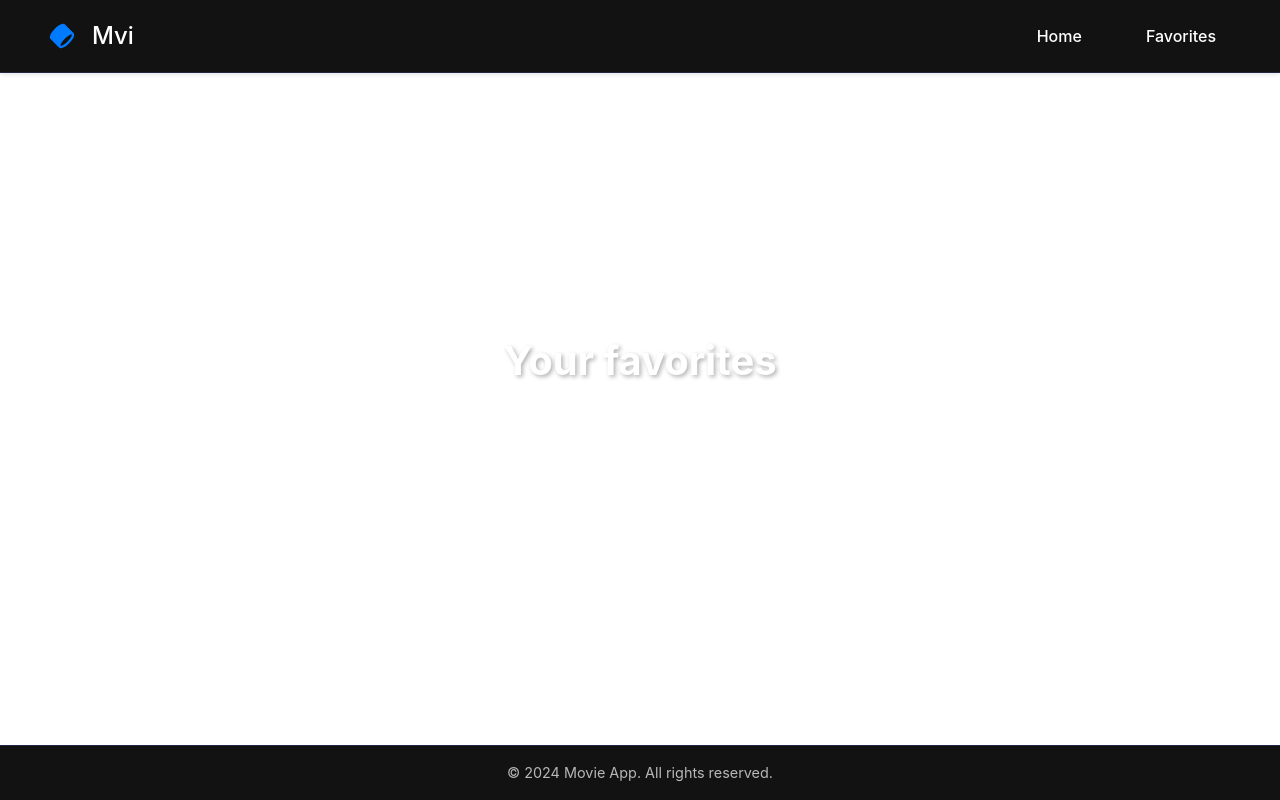
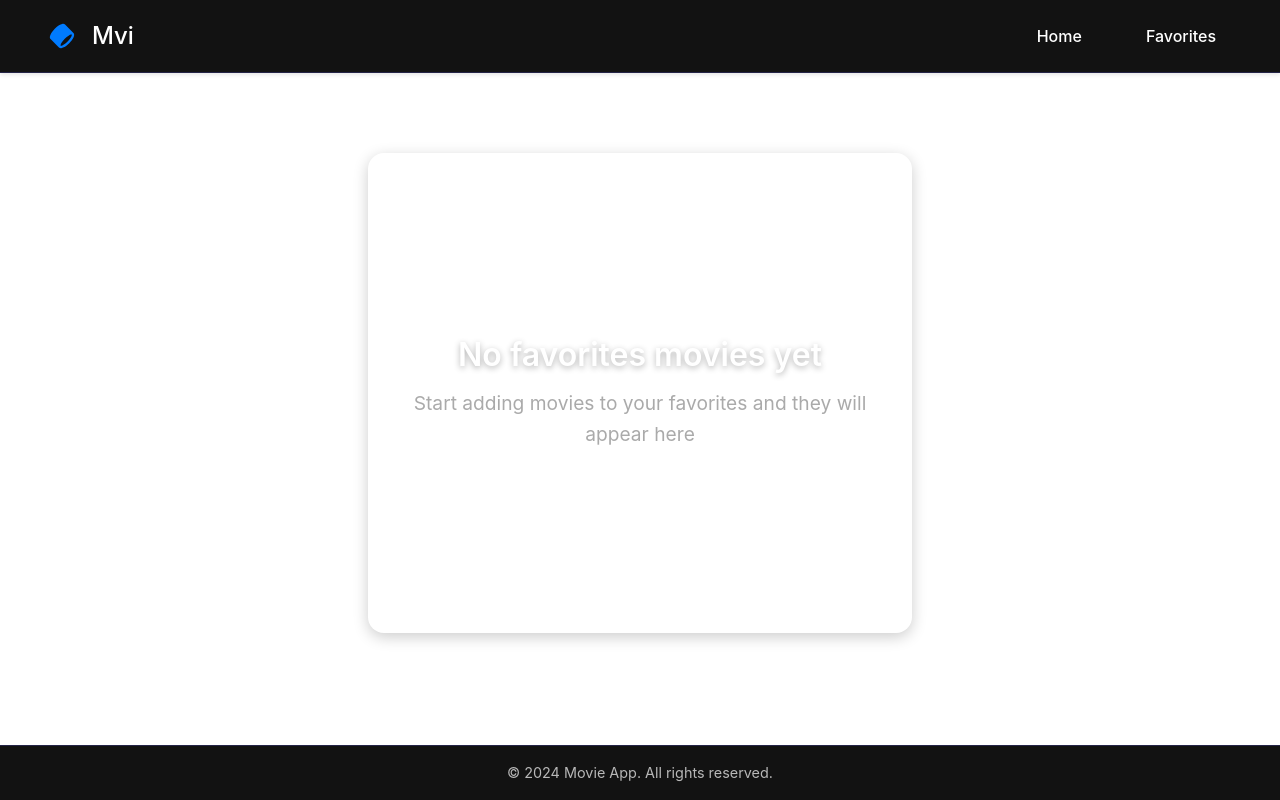
Before and after one commit to SanJohan/MovieApp, a React (Vite) app: page /favorites in a window 1280 px wide. Built offline with nearby package versions, Linux system fonts and the light colour scheme.

Commit message:
-adding grid to show favorites movies cards -modifying logic to show a message when there is no favorites

```diff
--- a/src/css/Favorites.css
+++ b/src/css/Favorites.css
@@ -2,6 +2,38 @@
   padding: 2rem;
   width: 100%;
   box-sizing: border-box;
+}
+
+.favorites h2 {
+  margin-bottom: 2.5rem;
+  text-align: center;
+  font-size: 2.2rem;
+  font-weight: 600;
+  letter-spacing: 1px;
+  color: #ffffff;
+  text-shadow: 0 3px 8px rgba(0, 0, 0, 0.4);
+  position: relative;
+}
+
+.favorites h2::after {
+  content: '';
+  display: block;
+  width: 80px;
+  height: 4px;
+  margin: 0.8rem auto 0;
+  border-radius: 2px;
+  background: linear-gradient(90deg, #e50914, #ff4d4d);
+}
+
+.movies-favorite-grid{
+    display: grid;
+    grid-template-columns: repeat(5, 1fr);
+    gap: 1.5rem;
+    /* force rows to this height */
+    padding: 1rem;
+    width: 100%;
+    box-sizing: border-box;
+    align-items: start;
 }
 
 .favorites h2 {
@@ -13,26 +45,35 @@
 }
 
 .favorites-empty {
+  display: flex;
+  flex-direction: column;
+  align-items: center;
+  justify-content: center;
+  min-height: 60vh;
   text-align: center;
+  background-color: rgba(255, 255, 255, 0.05);
+  border-radius: 16px;
   padding: 4rem 2rem;
-  background-color: rgba(255, 255, 255, 0.05);
-  border-radius: 12px;
-  margin: 2rem auto;
-  max-width: 600px;
+  margin: 3rem auto;
+  max-width: 700px;
+  box-shadow: 0 4px 15px rgba(0, 0, 0, 0.2);
+  animation: fadeIn 0.6s ease-out;
 }
 
-.favorites-empty h2 {
+.favorites-empty h1 {
+  font-size: 2rem;
+  font-weight: 600;
+  color: #ffffff;
   margin-bottom: 1rem;
-  font-size: 2rem;
-  color: #e50914;
+  text-shadow: 0 2px 6px rgba(0, 0, 0, 0.3);
 }
 
 .favorites-empty p {
-  color: #999;
+  color: #aaa;
   font-size: 1.2rem;
+  max-width: 480px;
   line-height: 1.6;
 }
-
 
 /* Animation for new favorites being added */
 @keyframes fadeIn {
@@ -48,4 +89,5 @@
 
 .movies-grid > * {
   animation: fadeIn 0.3s ease-out forwards;
+
 }
--- a/src/pages/Favorites.jsx
+++ b/src/pages/Favorites.jsx
@@ -5,12 +5,12 @@ import MovieCard from '../components/MovieCard';
 function Favorites() {
   const { favorites } = useMovieContext();
 
-  if (favorites){
+  if (favorites && favorites.length > 0){
     return (
       <>
         <div className="favorites">
           <h2>Your favorites</h2>
-          <div className="movies-grid">
+          <div className="movies-favorite-grid">
             {favorites.map((movie) => (
               <MovieCard key={movie.id} movie={movie} />
             ))}
```
